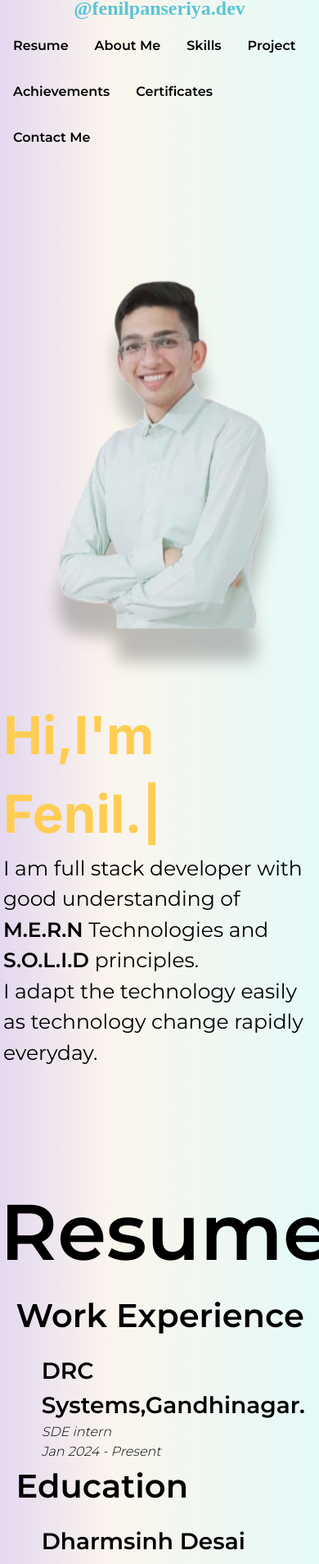
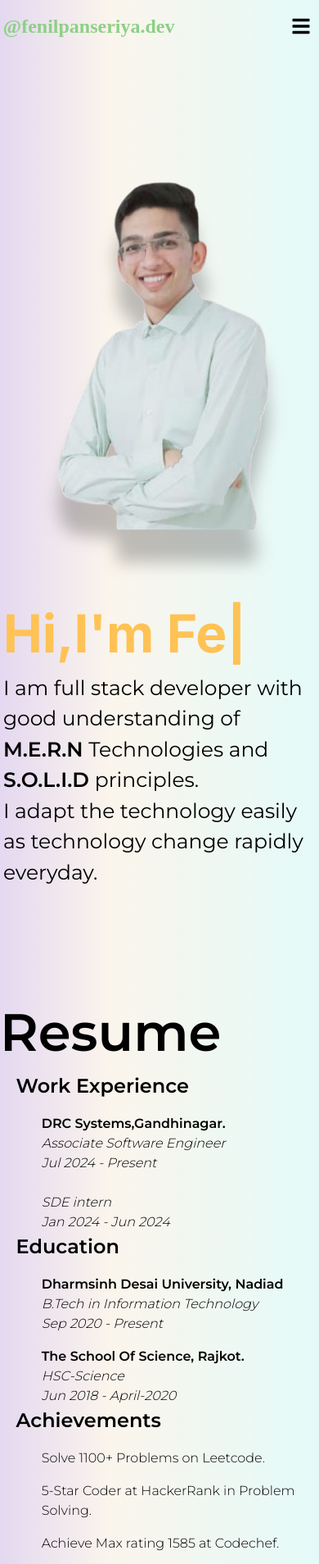
Before and after one commit to Fenilpanseriya/portfolio, a Next.js app: page / in a window 390 px wide. Shown: the part 8-1916 px from the top of the page at 82% size. Built offline with nearby package versions, Linux system fonts and the light colour scheme.

Commit message:
add resume link

```diff
--- a/package.json
+++ b/package.json
@@ -14,6 +14,7 @@
     "react": "^18",
     "react-dom": "^18",
     "react-hot-toast": "^2.4.1",
+    "react-icons": "^5.3.0",
     "react-type-animation": "^3.2.0"
   },
   "devDependencies": {
--- a/src/app/globals.css
+++ b/src/app/globals.css
@@ -47,18 +47,72 @@ html{
   }
 }
 
-.header{
+.header {
   width: 100%;
-  /* background-color: aliceblue; */
   overflow-x: hidden;
 }
-.headerContent{
+
+.headerContent {
   max-width: 1276px;
   margin: 0 auto;
   justify-content: space-between;
   display: flex;
-  flex-wrap: wrap;
+  align-items: center;
 }
+
+.menuButton {
+  display: none; /* Hidden by default */
+  background: none;
+  border: none;
+  font-size: 18px;
+  cursor: pointer;
+}
+
+.menu {
+  display: flex;
+}
+
+.menuItems {
+  display: flex;
+  list-style: none;
+  gap: 20px;
+  margin: 0;
+  padding: 0;
+}
+
+@media (min-width: 769px){
+  .headerContent{
+    flex-wrap: wrap;
+  }
+}
+
+@media (max-width: 768px) { /* Tablet and Mobile styles */
+  .menu {
+    display: none; /* Hide menu by default */
+    flex-direction: column;
+    width: 100%;
+  }
+
+  .menuItems {
+    flex-direction: column;
+    gap: 10px;
+  }
+
+  .menuButton {
+    display: block; /* Show the menu button */
+  }
+
+  .menu.open {
+    display: block; /* Show menu when open class is added */
+    position: absolute;
+    top: 60px; /* Adjust according to header height */
+    left: 10;
+    background-color: white;
+    width: 100%;
+    box-shadow: 0 4px 8px rgba(0, 0, 0, 0.1);
+  }
+}
+
 h1{
   font-size: 1.5em;
   margin-top: 0.5rem;
@@ -391,6 +445,11 @@ p{
   font-size: 6rem;
   font-weight: bold;
 }
+@media (max-width:420px){
+  .Resume h2 {
+    font-size: 4rem;
+  }
+}
 .box{
   width:100%;
   display: flex;
@@ -451,6 +510,24 @@ p{
     margin-left: 8%;
   }
 
+}
+@media (max-width: 420px){
+  .boxes{
+    width: 100%;
+  }
+  .boxes h2 {
+    margin-left: 5%;
+    font-size: 1.5rem;
+  }
+  .boxes h3{
+    font-size: 1rem;
+  }
+  .boxes h4{
+    font-size: 1rem;
+  }
+  .boxes h3 h4 p{
+    margin-left: 8%;
+  }
 }
 
 @media only screen and (max-width:757px){
@@ -535,7 +612,10 @@ p{
  .skills h3{
   margin-left: 1%;
  }
-
+  .skills .frontend h3{
+    font-size: 1rem;
+    margin-left: 3%;
+  }
 }
 @media only screen and (min-width:398px){
   .skills{
@@ -576,6 +656,11 @@ p{
   font-family: 'Montserrat', sans-serif;
   font-size: 6rem;
   font-weight: bold;
+}
+@media (max-width:420px){
+  .contactDetails h2 {
+    font-size: 4rem;
+  }
 }
 form{
   margin-left:6% ;
@@ -649,6 +734,11 @@ button{
   display: flex;
   flex-wrap: wrap;
  }
+ @media (max-width:420px){
+  .footerContent p{
+    font-size: 1.25rem;
+  }
+ }
  .footerImage{
 
   gap:5px;
--- a/src/app/page.jsx
+++ b/src/app/page.jsx
@@ -1,55 +1,61 @@
-"use client"
+"use client";
 import Image from "next/image";
 import { TypeAnimation } from "react-type-animation";
-import pic from "../../images/pic12.png"
-import instagram from "../../images/instagram.png"
-import github from "../../images/github.png"
-import linkedin from "../../images/linkedin.png"
+import pic from "../../images/pic12.png";
+import instagram from "../../images/instagram.png";
+import github from "../../images/github.png";
+import linkedin from "../../images/linkedin.png";
 import { useState } from "react";
 import toast from "react-hot-toast";
 import { makeScroll } from "./scrolls";
-import "./scrolls"
+import "./scrolls";
+import { FaBars, FaTimes } from 'react-icons/fa';
 export default function Home() {
-  const [name,setName]=useState("")
-  const [email,setEmail]=useState("")
-  const [feedback,setFeedback]=useState("");
-  const handleClick=(e)=>{
+  const [name, setName] = useState("");
+  const [email, setEmail] = useState("");
+  const [menuOpen, setMenuOpen] = useState(false);
+
+  const [feedback, setFeedback] = useState("");
+  const handleClick = (e) => {
     e.preventDefault();
-    if(e.target.id==="name"){
+    if (e.target.id === "name") {
       setName(e.target.value);
+    } else if (e.target.id) {
+      setEmail(e.target.value);
+    } else {
+      setFeedback(e.target.value);
     }
-    else if(e.target.id){
-      setEmail(e.target.value);
-    }
-    else{
-      setFeedback(e.target.value)
-    }
+  };
 
-  }
-  const handleSubmit=(e)=>{
+  const handleSubmit = (e) => {
     e.preventDefault();
     setEmail("");
     setName("");
     setFeedback("");
-    toast.success("Thank your for contact😀")
-  }
-  const handleScroll=(e)=>{
+    toast.success("Thank your for contact😀");
+  };
+  const handleScroll = (e) => {
+    makeScroll(e.target);
+  };
 
-    makeScroll(e.target);
+  const toggleMenu = () => {
+    setMenuOpen(!menuOpen); // Toggle the menu state
+  };
 
-  }
   return (
     <div className="bodys">
-
       <header className="header">
       <div className="headerContent">
         <h1>@fenilpanseriya.dev</h1>
-          <div className="menu">
-            <ul>
-            <li> <a href="https://drive.google.com/file/d/1MKi65Ty9wEZjVz5ZwM-Gs5Q3uJkw-jSQ/view?usp=drivesdk" target="_blank">Resume</a></li>
+        <button className="menuButton" onClick={toggleMenu}>
+          {menuOpen ? <FaTimes size={24} /> : <FaBars size={24} />} {/* Toggle icons */}
+        </button>
+        <div className={`menu ${menuOpen ? 'open' : ''}`}>
+          <ul className="menuItems">
+            <li><a href="https://drive.google.com/file/d/1p3RaVF_HEsJe2Gp7WT-AR6Ggnjs7wutp/view?usp=drive_link" target="_blank" rel="noopener noreferrer">Resume</a></li>
             <li className="aboutme" onClick={handleScroll}>About Me</li>
             <li className="skill" onClick={handleScroll}>Skills</li>
-              <li> <a href="https://github.com/Fenilpanseriya?tab=repositories" target="_blank">Project</a></li>
+            <li><a href="https://github.com/Fenilpanseriya?tab=repositories" target="_blank" rel="noopener noreferrer">Project</a></li>
             <li className="Achievement" onClick={handleScroll}>Achievements</li>
             <li className="Certificate" onClick={handleScroll}>Certificates</li>
             <li className="Contact" onClick={handleScroll}>Contact Me</li>
@@ -58,33 +64,54 @@ export default function Home() {
       </div>
     </header>
       <div className="textContainer">
-
         <div className="about">
           <div className="photo">
-            <Image className="pic" src={pic}  alt="Me"/>
+            <Image className="pic" src={pic} alt="Me" />
           </div>
           <div className="text">
             <div className="animation">
-              <TypeAnimation   sequence ={["Hi,I'm Fenil.",1000," I'm Full Stack Developer.",1000]}wrapper="span" repeat={Infinity}speed={50} deletionSpeed={50}  style={{fontSize:'4rem' , display:'inline-block', fontWeight:'bold'}} />
+              <TypeAnimation
+                sequence={[
+                  "Hi,I'm Fenil.",
+                  1000,
+                  " I'm Full Stack Developer.",
+                  1000,
+                ]}
+                wrapper="span"
+                repeat={Infinity}
+                speed={50}
+                deletionSpeed={50}
+                style={{
+                  fontSize: "4rem",
+                  display: "inline-block",
+                  fontWeight: "bold",
+                }}
+              />
             </div>
             <p>
-              I am full stack developer with good understanding of <strong>M.E.R.N</strong> Technologies and <strong>S.O.L.I.D </strong>principles.
+              I am full stack developer with good understanding of{" "}
+              <strong>M.E.R.N</strong> Technologies and{" "}
+              <strong>S.O.L.I.D </strong>principles.
             </p>
             <p>
-              I adapt the technology easily as technology change rapidly everyday.
+              I adapt the technology easily as technology change rapidly
+              everyday.
             </p>
           </div>
         </div>
-
       </div>
       <div className="Resume">
         <h2>Resume</h2>
         <div className="box">
+
           <div className="boxes">
             <h2>Work Experience</h2>
             <h3>DRC Systems,Gandhinagar.</h3>
+            <p>Associate Software Engineer</p>
+            <p>Jul 2024 - Present</p>
+            <br/>
             <p>SDE intern</p>
-              <p>Jan 2024 - Present</p>
+            <p>Jan 2024 - Jun 2024</p>
           </div>
           <div className="boxes">
             <h2>Education</h2>
@@ -98,11 +125,33 @@ export default function Home() {
           <div className="boxes">
             <h2 className="h23">Achievements</h2>
 
-                <h4><a href="https://leetcode.com/fenilpanseriya/">Solve 1000+ Problems on Leetcode. </a></h4>
-                <h4><a href="https://www.hackerrank.com/profile/fenilpanseriya21">5-Star Coder at HackerRank in Problem Solving.</a></h4>
-                <h4><a href="https://www.codechef.com/users/fenilpanseriya">Achieve Max rating 1585 at Codechef.</a></h4>
-                <h4><a href="https://www.hackerrank.com/certificates/00990dccc5b0">Got certificate from HackerRank for Problem Solving(Intermediate).</a></h4>
-                <h4><a href="https://www.credly.com/users/fenil-panseriya/badges">Got AWS certificate from AWS cloud academy foundation after completing AWS course.</a></h4>
+            <h4>
+              <a href="https://leetcode.com/fenilpanseriya/">
+                Solve 1100+ Problems on Leetcode.{" "}
+              </a>
+            </h4>
+            <h4>
+              <a href="https://www.hackerrank.com/profile/fenilpanseriya21">
+                5-Star Coder at HackerRank in Problem Solving.
+              </a>
+            </h4>
+            <h4>
+              <a href="https://www.codechef.com/users/fenilpanseriya">
+                Achieve Max rating 1585 at Codechef.
+              </a>
+            </h4>
+            <h4>
+              <a href="https://www.hackerrank.com/certificates/00990dccc5b0">
+                Got certificate from HackerRank for Problem
+                Solving(Intermediate).
+              </a>
+            </h4>
+            <h4>
+              <a href="https://www.credly.com/users/fenil-panseriya/badges">
+                Got AWS certificate from AWS cloud academy foundation after
+                completing AWS course.
+              </a>
+            </h4>
           </div>
           <div className="boxes">
             <h2>Skills</h2>
@@ -118,8 +167,6 @@ export default function Home() {
                   <li>TailwindCSS</li>
                   <li>Redux</li>
                   <li>JQuery(Familier)</li>
-
-
                 </ul>
               </div>
               <div className="backend">
@@ -140,23 +187,35 @@ export default function Home() {
                   <li>Redis</li>
                 </ul>
               </div>
-
             </div>
-
           </div>
         </div>
       </div>
       <div className="contactDetails">
         <h2>Contact</h2>
         <form>
-          <label >Name</label>
-          <input type="text" id="name" value={name} onChange={handleClick} placeholder=" Enter your name.."/>
-          <label >Email</label>
-          <input type="text" id="email" value={email} onChange={handleClick} placeholder=" Enter your email.."/>
-          <label >Feedback</label>
-          <textarea placeholder=" Enter your feedback.." value={feedback} onChange={handleClick}>
-
-          </textarea>
+          <label>Name</label>
+          <input
+            type="text"
+            id="name"
+            value={name}
+            onChange={handleClick}
+            placeholder=" Enter your name.."
+          />
+          <label>Email</label>
+          <input
+            type="text"
+            id="email"
+            value={email}
+            onChange={handleClick}
+            placeholder=" Enter your email.."
+          />
+          <label>Feedback</label>
+          <textarea
+            placeholder=" Enter your feedback.."
+            value={feedback}
+            onChange={handleClick}
+          ></textarea>
           <button onClick={handleSubmit} className="btn">
             Submit
           </button>
@@ -166,13 +225,17 @@ export default function Home() {
       <div className="footer"></div>
       <div className="footerContent">
         <div className="footerImage">
-          <a href="https://www.linkedin.com/in/fenil-panseriya-16306823b/"><Image src={linkedin} /></a>
-          <a href="https://github.com/Fenilpanseriya?tab=repositories"><Image src={github}/></a>
-          <a href="https://www.instagram.com/fenil___panseriya2034/?utm_source=qr&igsh=MTFmMmx5aDJkNjN1cg%3D%3D"><Image src={instagram}/></a>
+          <a href="https://www.linkedin.com/in/fenil-panseriya-16306823b/">
+            <Image src={linkedin} />
+          </a>
+          <a href="https://github.com/Fenilpanseriya?tab=repositories">
+            <Image src={github} />
+          </a>
+          <a href="https://www.instagram.com/fenil___panseriya2034/?utm_source=qr&igsh=MTFmMmx5aDJkNjN1cg%3D%3D">
+            <Image src={instagram} />
+          </a>
         </div>
-        <p>
-          Crafted and Curated By Me :)
-        </p>
+        <p>Crafted and Curated By Me :)</p>
       </div>
     </div>
   );
```
Also changed, not shown: 1 other file (tests, documents, lock files or other folders). Lines whose indentation alone changed are shown as unchanged.
